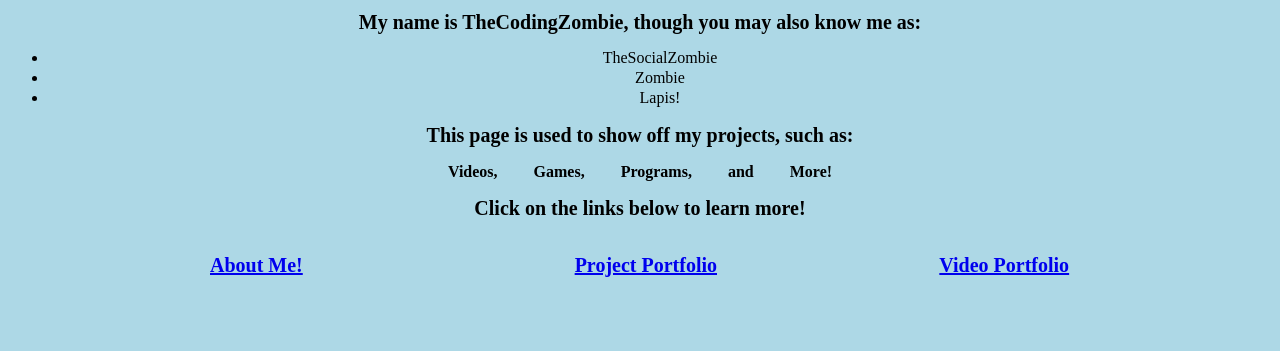
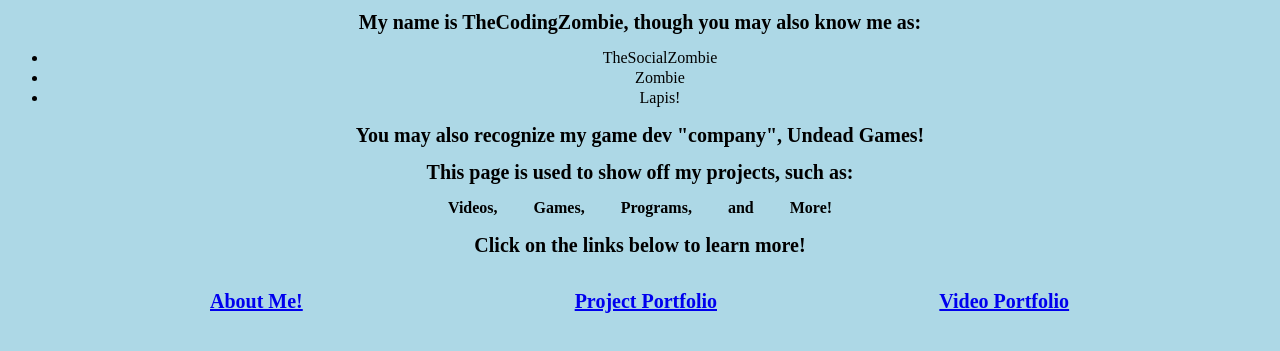
Before and after one commit to TheCodingZombie/TheCodingZombie.github.io, a plain HTML site: page index.html in a window 1280 px wide. Shown: the part 51-402 px from the top of the page. Drawn offline with Linux system fonts and the light colour scheme.

Commit message:
added titles
added titles because im dum
added the game dev "company" mention

```diff
--- a/index.html
+++ b/index.html
@@ -2,6 +2,7 @@
 <html>
     <head>
         <link rel="stylesheet" href="index.css">
+        <title>TheSocialZombie</title>
     </head>
     <body>
         <h1>Welcome to TheCodingZombie's Website!</h1>
@@ -11,6 +12,7 @@
             <li>Zombie</li>
             <li>Lapis!</li>
         </ul>
+        <h2>You may also recognize my game dev "company", Undead Games!</h2>
         <h2>This page is used to show off my projects, such as:</h2>
         <h3>Videos,     Games,       Programs,        and More!</h3>
         <h2>Click on the links below to learn more!</h2>
```
Also changed, not shown: aboutme.html (+1 -0 lines), projects.html (+1 -0 lines), videos.html (+1 -0 lines).
